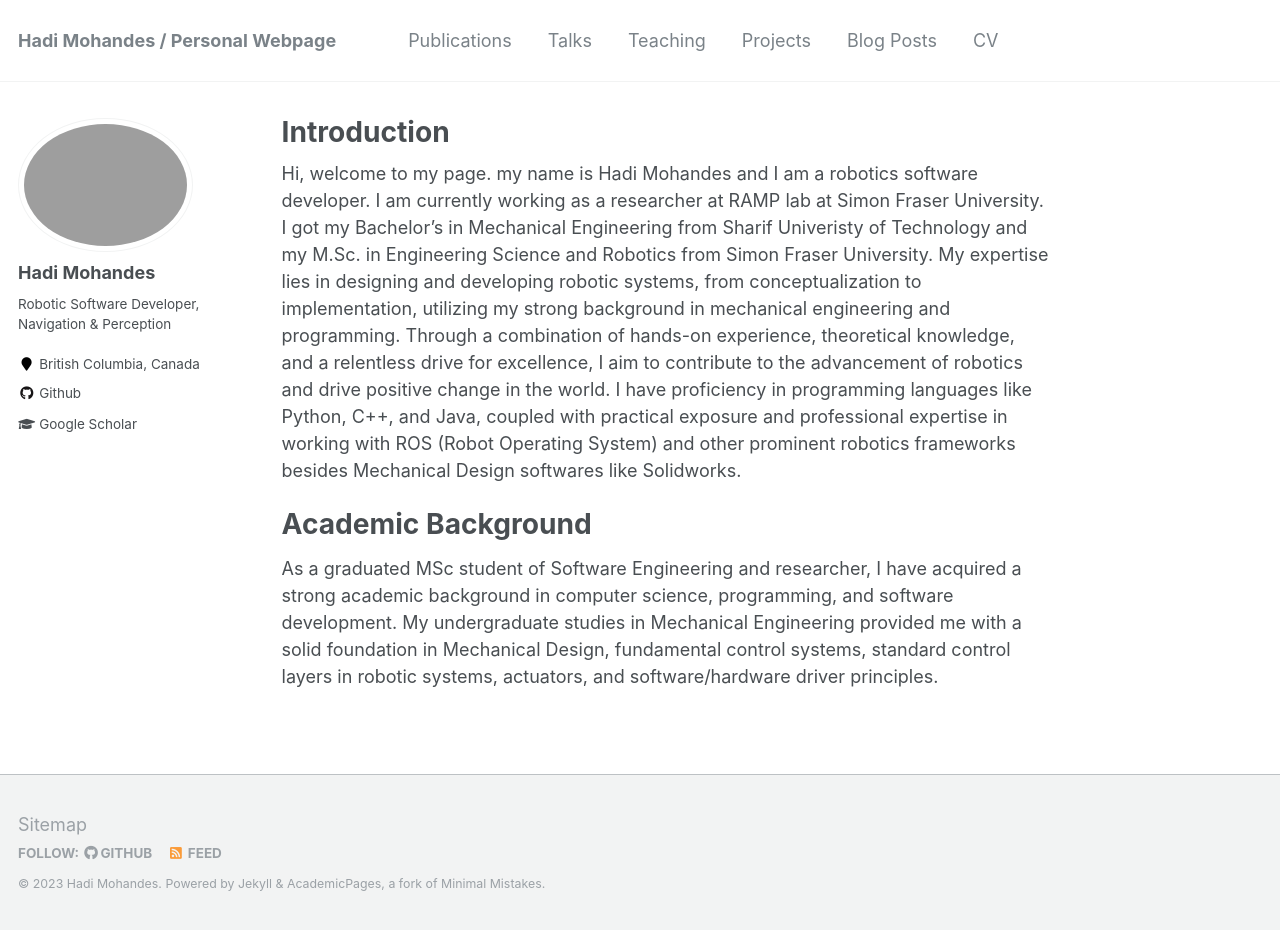
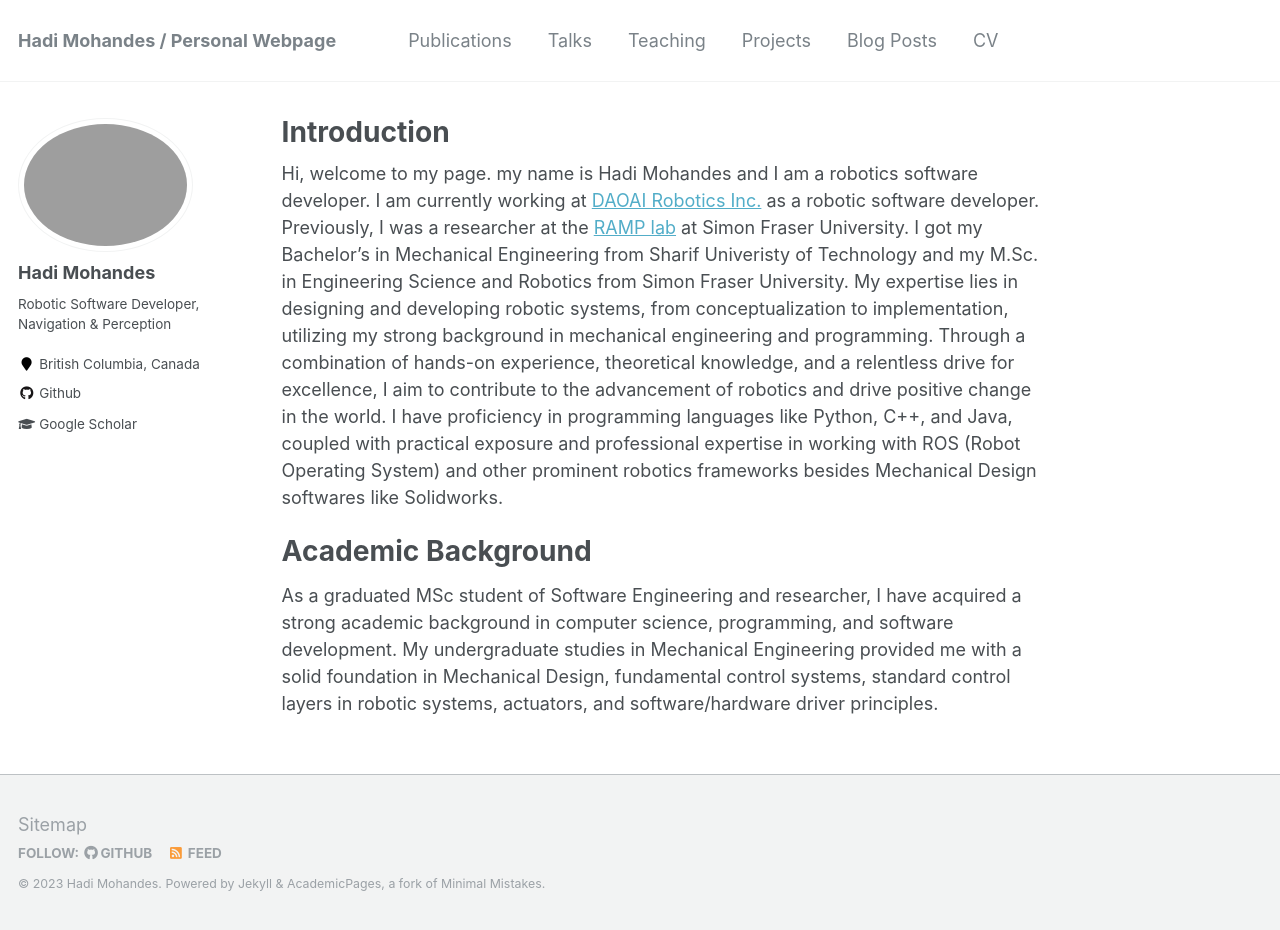
Before and after one commit to hadimohandes/hadimohandes.github.io, a Jekyll site: the page built from _pages/about.md, in a window 1280 px wide and 930 px high. Built offline with Jekyll 4.4.1, drawn with Linux system fonts in a browser that asks for light colours.

Commit message:
Update about.md

```diff
--- a/_pages/about.md
+++ b/_pages/about.md
@@ -8,7 +8,7 @@ redirect_from:
   - /about.html
 ---
 Hi, welcome to my page.
-my name is Hadi Mohandes and I am a robotics software developer. I am currently working as a researcher at RAMP lab at Simon Fraser University. I got my Bachelor's in Mechanical Engineering from Sharif Univeristy of Technology and my M.Sc. in Engineering Science and Robotics from Simon Fraser University.
+my name is Hadi Mohandes and I am a robotics software developer. I am currently working at [DAOAI Robotics Inc.](https://www.daoai.com/) as a robotic software developer. Previously, I was a researcher at the [RAMP lab](https://ramp.ensc.sfu.ca/) at Simon Fraser University. I got my Bachelor's in Mechanical Engineering from Sharif Univeristy of Technology and my M.Sc. in Engineering Science and Robotics from Simon Fraser University.
 My expertise lies in designing and developing robotic systems, from conceptualization to implementation, utilizing my strong background in mechanical engineering and programming. Through a combination of hands-on experience, theoretical knowledge, and a relentless drive for excellence, I aim to contribute to the advancement of robotics and drive positive change in the world.
 I have proficiency in programming languages like Python, C++, and Java, coupled with practical exposure and professional expertise in working with ROS (Robot Operating System) and other prominent robotics frameworks besides Mechanical Design softwares like Solidworks.
 
```
